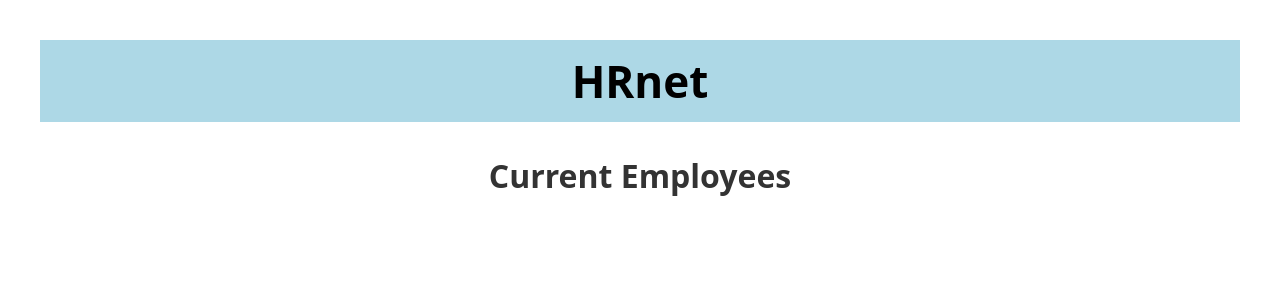
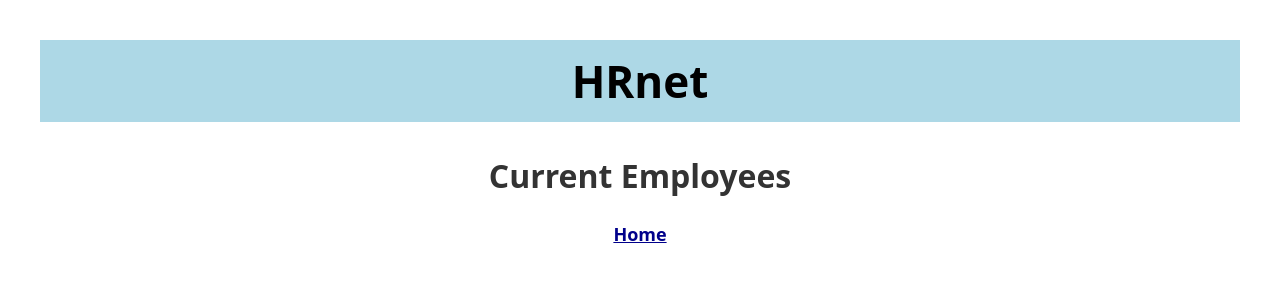
Before and after one commit to Das-F/P14-HRnet, a React (Vite) app: page /current-employees in a window 1280 px wide. Shown: the top 300 px of the page. Built offline with nearby package versions, Linux system fonts and the light colour scheme.

Commit message:
current employees page header added and home link

```diff
--- /dev/null
+++ b/src/pages/CurrentEmployees.css
@@ -0,0 +1,5 @@
+.create-employee-link {
+  color: darkblue;
+  font-weight: bold;
+  font-size: 18px;
+}
--- a/src/pages/CurrentEmployees.jsx
+++ b/src/pages/CurrentEmployees.jsx
@@ -1,13 +1,19 @@
-import Header from "../components/CreateEmployeePage/Header/Header";
+import "./CurrentEmployees.css";
+import { Link } from "react-router-dom";
 
 const CurrentEmployees = () => {
   return (
-    <div>
-      <div className="head-title">
-        <h1>HRnet</h1>
+    <>
+      <div>
+        <div className="head-title">
+          <h1>HRnet</h1>
+        </div>
+        <h1>Current Employees</h1>
       </div>
-      <h1>Current Employees</h1>
-    </div>
+      <Link to="/" className="create-employee-link">
+        Home{" "}
+      </Link>
+    </>
   );
 };
 
```
